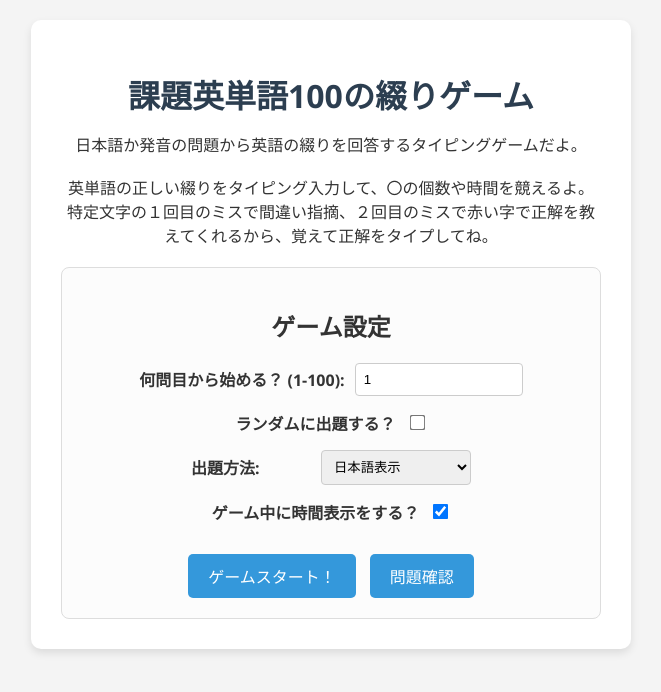
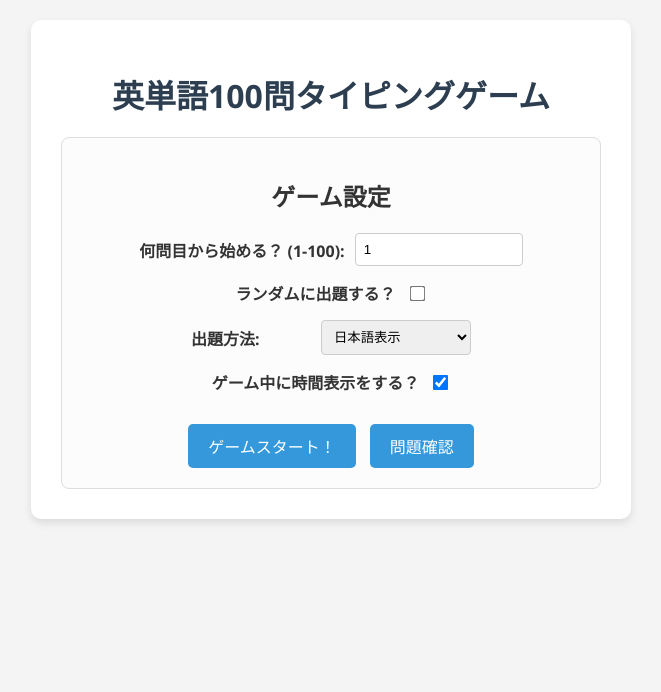
Before and after one commit to t-sumita/test-01, a plain HTML site: page spelling-challenge/index.html in a window 1280 px wide. Shown: the whole page, without its empty margins (309-970 px from the left). Drawn offline with Linux system fonts and the light colour scheme.

Commit message:
spelling説明修正
スペリング、index.htmlに説明見直し

```diff
--- a/spelling-challenge/index.html
+++ b/spelling-challenge/index.html
@@ -3,15 +3,12 @@
 <head>
     <meta charset="UTF-8">
     <meta name="viewport" content="width=device-width, initial-scale=1.0">
-    <title>英単語100問の綴りタイピングゲーム</title>
+    <title>英単語100問タイピングゲーム</title>
     <link rel="stylesheet" href="style.css">
 </head>
 <body>
     <div class="container">
-        <h1>課題英単語100の綴りゲーム</h1>
-        <p>日本語か発音の問題から英語の綴りを回答するタイピングゲームだよ。</p>
-英単語の正しい綴りをタイピング入力して、〇の個数や時間を競えるよ。<br>
-特定文字の１回目のミスで間違い指摘、２回目のミスで赤い字で正解を教えてくれるから、覚えて正解をタイプしてね。<br>
+        <h1>英単語100問タイピングゲーム</h1>
 
         <!-- ゲーム設定画面 -->
         <div id="game-setup">
```
Also changed, not shown: index.html (+2 -1 lines).
